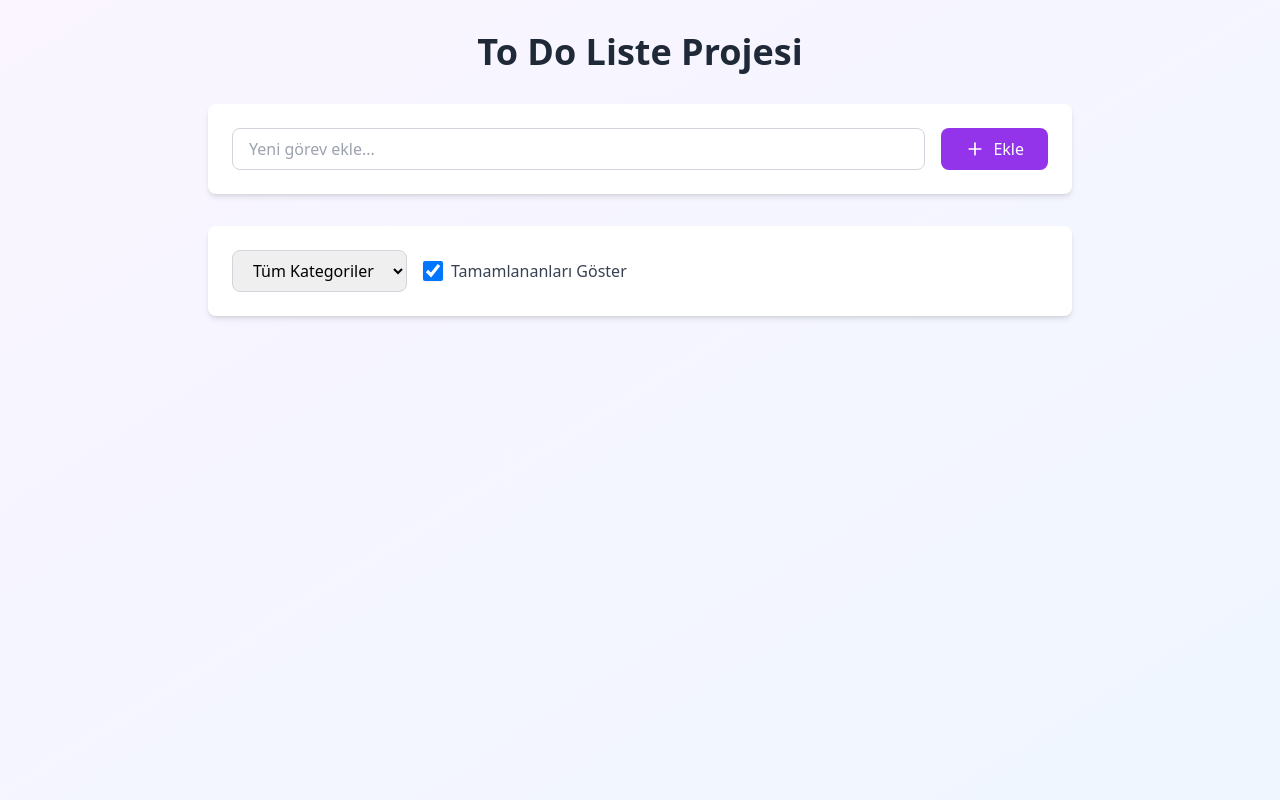
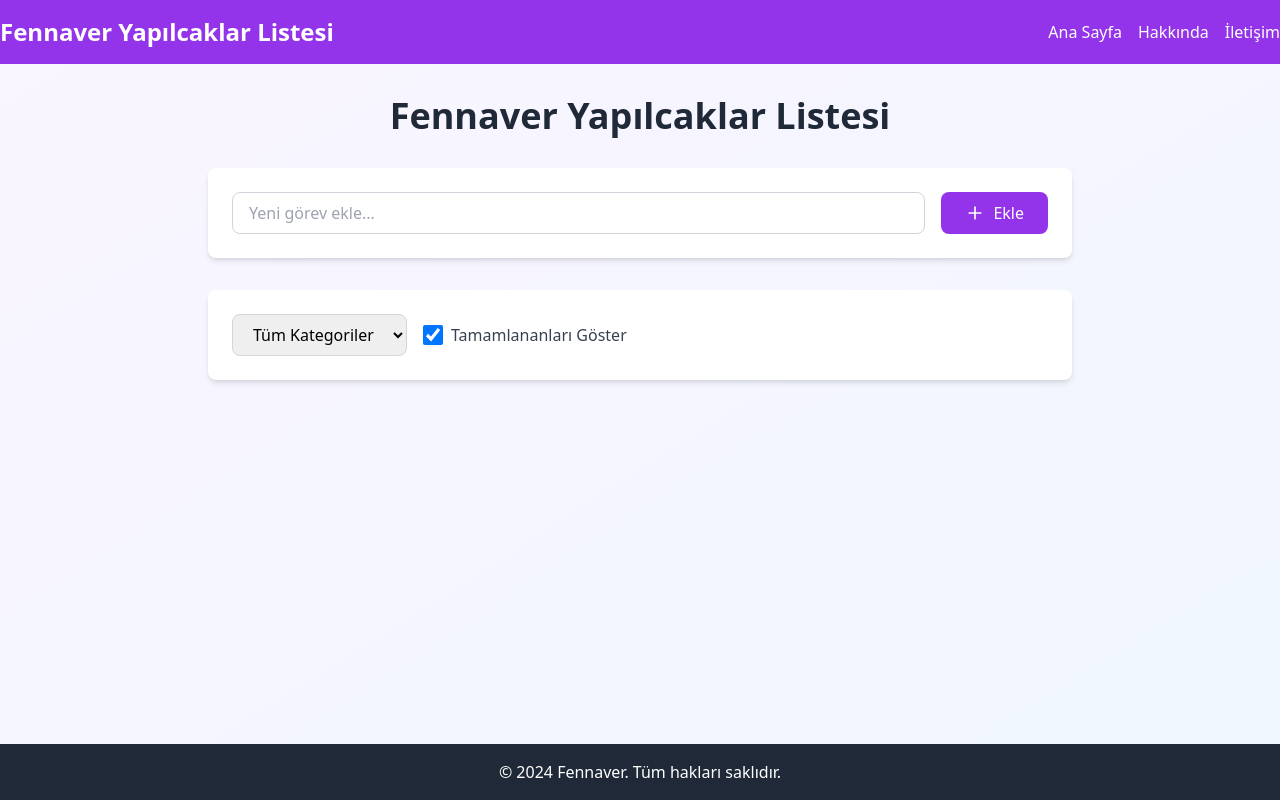
Before and after one commit to codelasak/project-todo, a React (Vite) app: page / in a window 1280 px wide. Built offline with nearby package versions, Linux system fonts and the light colour scheme.

Commit message:
Header ve footer ekledim.

```diff
--- a/src/App.tsx
+++ b/src/App.tsx
@@ -3,6 +3,8 @@ import { Task } from './types';
 import { TaskInput } from './components/TaskInput';
 import { TaskFilters } from './components/TaskFilters';
 import { TaskItem } from './components/TaskItem';
+import { Header } from './components/header';
+import { Footer } from './components/footer';
 
 function App() {
   const [tasks, setTasks] = useState<Task[]>(() => {
@@ -74,10 +76,11 @@ function App() {
   });
 
   return (
-    <div className="min-h-screen bg-gradient-to-br from-purple-50 to-blue-50">
-      <div className="container mx-auto px-4 py-8 max-w-4xl">
+    <div className="min-h-screen bg-gradient-to-br from-purple-50 to-blue-50 flex flex-col">
+      <Header />
+      <div className="container mx-auto px-4 py-8 max-w-4xl flex-grow">
         <h1 className="text-4xl font-bold text-gray-800 mb-8 text-center">
-          To Do Liste Projesi
+          Fennaver Yapılcaklar Listesi
         </h1>
 
         <TaskInput
@@ -107,6 +110,7 @@ function App() {
           ))}
         </div>
       </div>
+      <Footer />
     </div>
   );
 }
--- a/src/components/SubTaskList.tsx
+++ b/src/components/SubTaskList.tsx
@@ -1,11 +1,10 @@
-import React from 'react';
 import { CheckSquare, Square, Plus } from 'lucide-react';
 import { SubTask } from '../types';
 
 interface SubTaskListProps {
   subTasks: SubTask[];
   taskId: string;
-  updateTask: (taskId: string, updates: any) => void;
+  updateTask: (taskId: string, updates: unknown) => void;
   addSubTask: (taskId: string, title: string) => void;
 }
 
--- /dev/null
+++ b/src/components/footer.tsx
@@ -0,0 +1,10 @@
+
+export function Footer() {
+  return (
+    <footer className="bg-gray-800 text-white py-4">
+      <div className="container mx-auto text-center">
+        <p>&copy; {new Date().getFullYear()} Fennaver. Tüm hakları saklıdır.</p>
+      </div>
+    </footer>
+  );
+}
--- /dev/null
+++ b/src/components/header.tsx
@@ -0,0 +1,16 @@
+export function Header() {
+  return (
+    <header className="bg-purple-600 text-white py-4">
+      <div className="container mx-auto flex justify-between items-center">
+        <h1 className="text-2xl font-bold">Fennaver Yapılcaklar Listesi</h1>
+        <nav>
+          <ul className="flex space-x-4">
+            <li><a href="#" className="hover:underline">Ana Sayfa</a></li>
+            <li><a href="#" className="hover:underline">Hakkında</a></li>
+            <li><a href="#" className="hover:underline">İletişim</a></li>
+          </ul>
+        </nav>
+      </div>
+    </header>
+  );
+}
```
Also changed, not shown: 1 other file (tests, documents, lock files or other folders).
